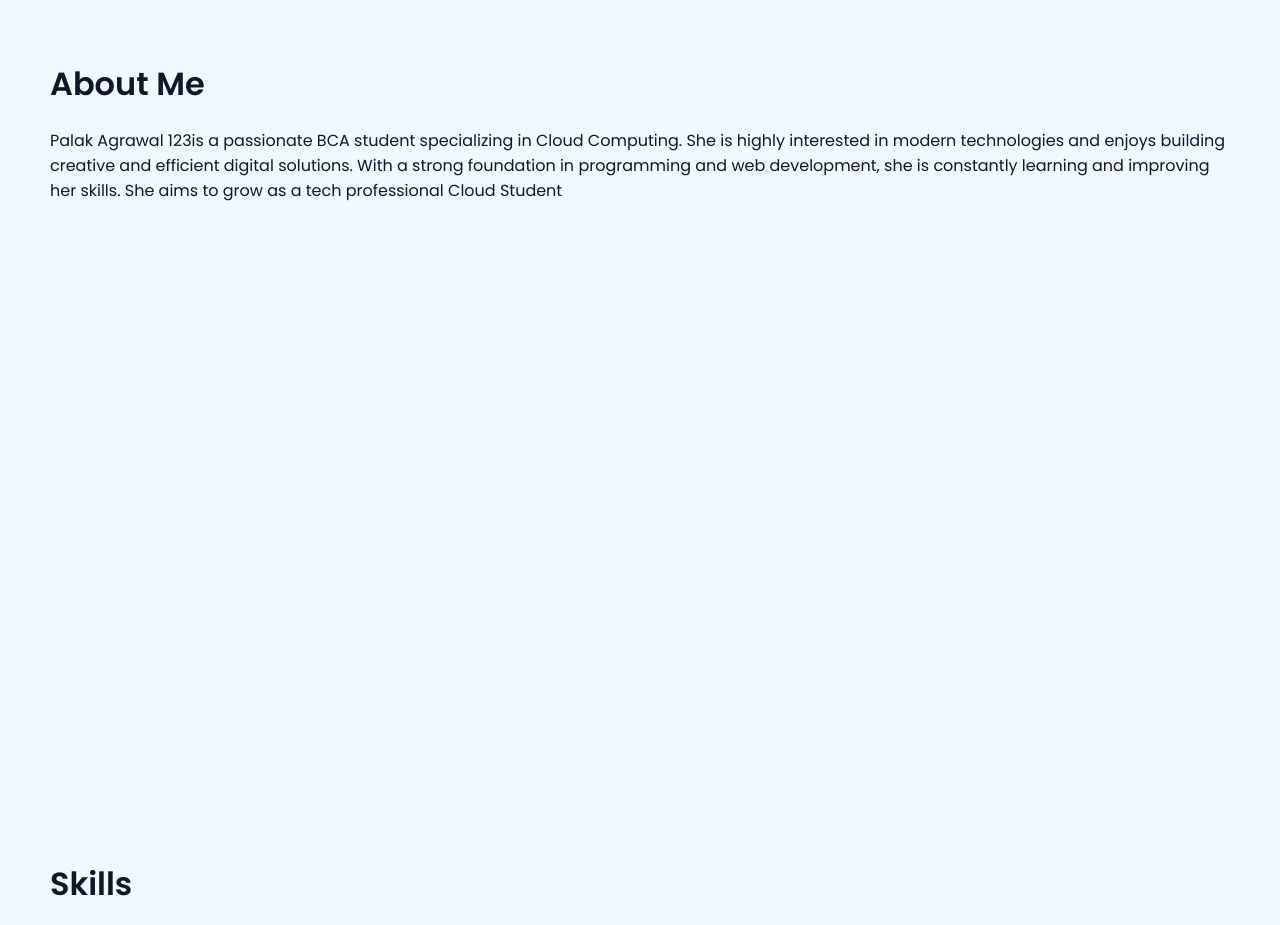
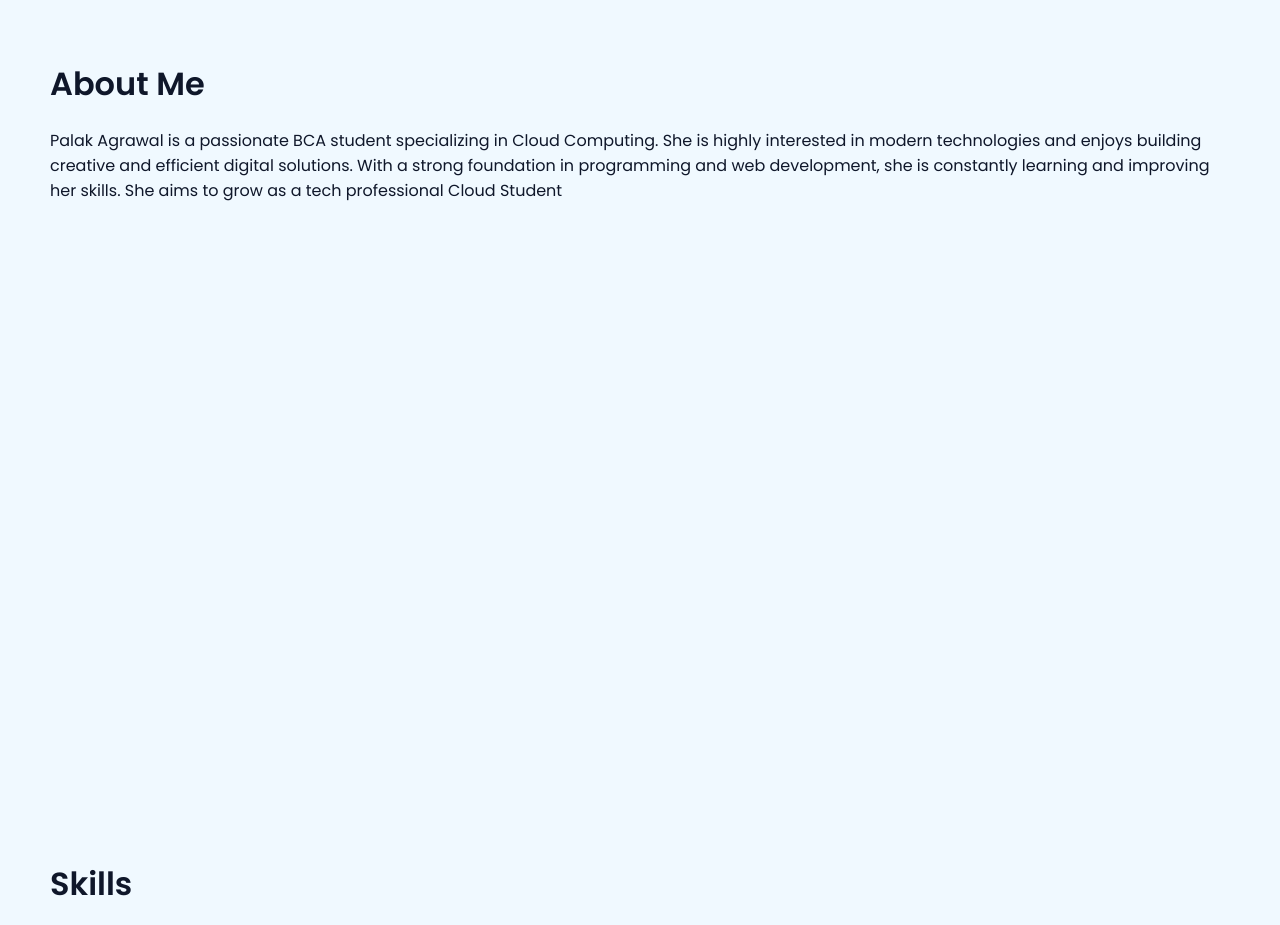
Before and after one commit to palakagrawal1022/palak-render, a plain HTML site: page index.html in a window 1280 px wide. Shown: the part 840-1765 px from the top of the page. Drawn offline with nearby package versions, Linux system fonts and the light colour scheme.

Commit message:
Fix typo in About Me section

```diff
--- a/index.html
+++ b/index.html
@@ -122,7 +122,7 @@
 
 <section id="about">
   <h2>About Me</h2>
-  <p>Palak Agrawal  123is a passionate BCA student specializing in Cloud Computing. She is highly interested in modern technologies and enjoys building creative and efficient digital solutions. With a strong foundation in programming and web development, she is constantly learning and improving her skills. She aims to grow as a tech professional Cloud Student</p>
+  <p>Palak Agrawal  is a passionate BCA student specializing in Cloud Computing. She is highly interested in modern technologies and enjoys building creative and efficient digital solutions. With a strong foundation in programming and web development, she is constantly learning and improving her skills. She aims to grow as a tech professional Cloud Student</p>
 </section>
 
 <section class="skills" id="skills">
```
